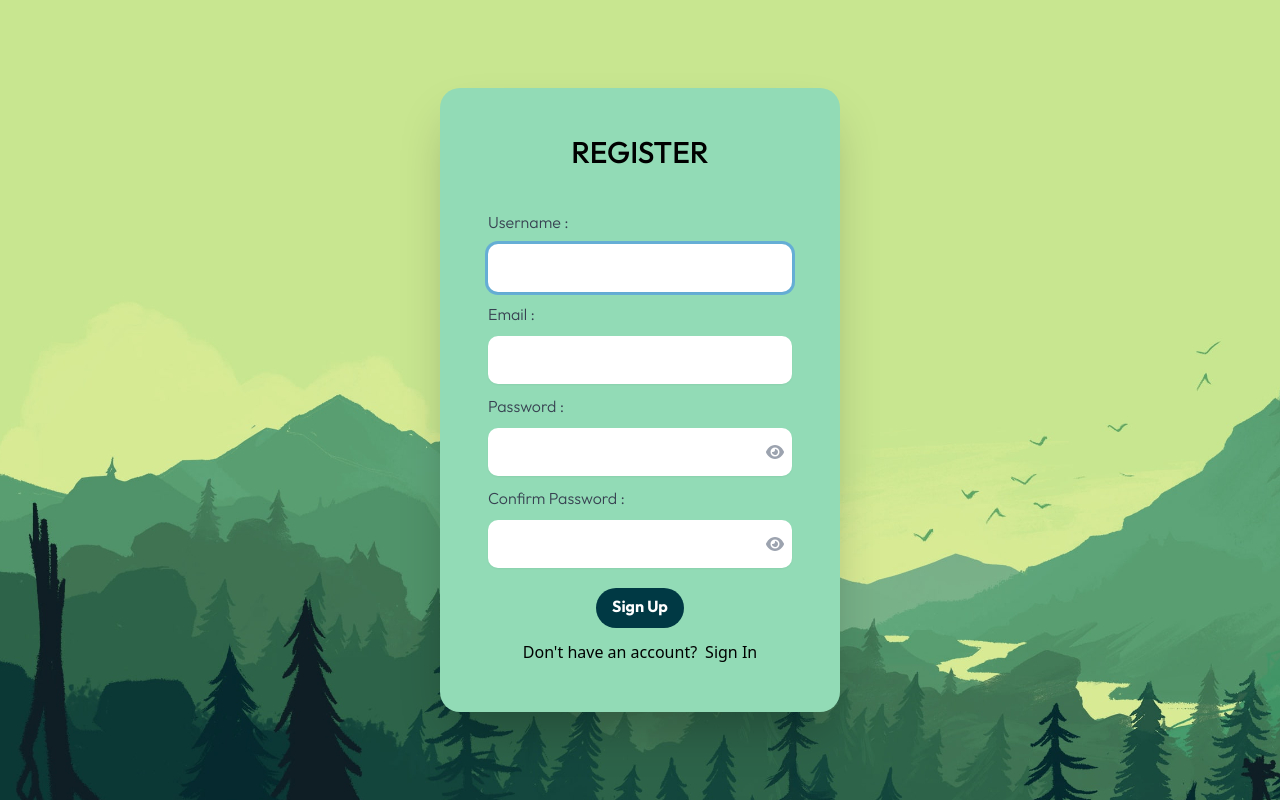
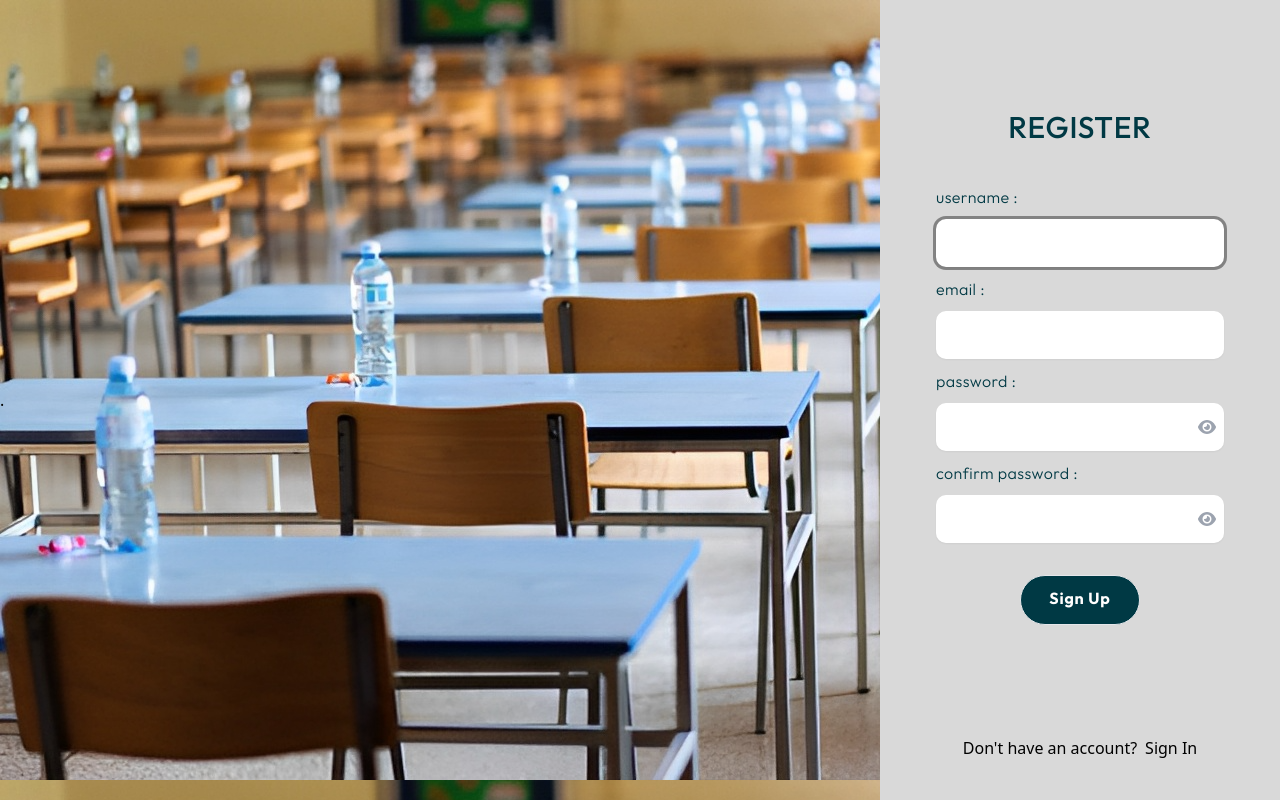
Before and after one commit to Sudhi27Krishna/Exam-Seat-Arrangement-System, a React (Create React App) app: page /register in a window 1280 px wide. Built offline with nearby package versions, Linux system fonts and the light colour scheme.

Commit message:
major design changes made to login and register page

```diff
--- a/src/components/Login.jsx
+++ b/src/components/Login.jsx
@@ -66,18 +66,22 @@ export default function Login() {
 
 
     return (
-        <div className="flex items-center justify-center h-screen bg-login-signup">
-            <div className="py-12 px-12 shadow-2xl w-[23rem] bg-green-login rounded-[20px]">
-                <h1 className="text-3xl text-center font-normal mb-10 font-Outfit-Medium">LOG IN</h1>
+        <div className="flex flex-row items-center justify-between h-screen bg-login-signup">
+            <div>
+                <h1>.</h1>
+            </div>
+            <div className="flex flex-col items-center justify-between h-screen w-[25rem] px-14 bg-[#D9D9D9]">
+                <div className="flex flex-col items-center justify-center h-screen w-full">
+                    <h1 className="text-3xl text-center text-green-medium tracking-wide font-normal mb-10 font-Outfit-Medium">LOG IN</h1>
                     <div className={errMsg ? "flex flex-rows items-center p-2 h-10 w-full border border-red-600 rounded-[10px] bg-red-200 text-red-600  mb-2" : "h-0 w-0 absolute left-[-9999px]"}>
                         <FontAwesomeIcon icon={faExclamationCircle} className="h-4 p-2" />
                         <p ref={errRef} className="font-Outfit-Regular text-sm pl-1" aria-live="assertive">{errMsg}</p>
                     </div>
-                <form className="space-y-6" onSubmit={handleSubmit}>
+                    <form className="space-y-6 w-full" onSubmit={handleSubmit}>
                         <div>
-                        <label className="block text-gray-700 font-Outfit-Light mb-2 select-none" htmlFor="username">Username</label>
+                            <label className="text-green-medium tracking-wide font-Outfit-Light select-none" htmlFor="username">username</label>
                             <input
-                            className="block w-full h-12 px-3 py-2 rounded-[10px] shadow-sm border-gray-300 focus:outline-none focus:border-blue-500 focus:ring focus:ring-blue-500 focus:ring-opacity-50"
+                                className="mt-2 w-full h-12 px-3 py-2 rounded-[10px] shadow-sm focus:outline-none focus:ring focus:ring-black focus:ring-opacity-40"
                                 type="text"
                                 id="username"
                                 ref={userRef}
@@ -85,11 +89,12 @@ export default function Login() {
                                 onChange={(e) => setUser(e.target.value)}
                                 value={user}
                                 required
-                            placeholder="Enter your username" />
+                                placeholder="Enter your username"
+                                spellcheck="false" />
                         </div>
                         <div>
-                        <label className="block text-gray-700 font-Outfit-Light mb-2 select-none" htmlFor="password">Password</label>
-                        <div className={`flex flex-row items-center w-full h-12 rounded-[10px] shadow-sm ${pwdFocus ? " border-blue-500 ring ring-blue-500 ring-opacity-50" : "border-gray-300"}`}>
+                            <label className=" text-green-medium tracking-wide font-Outfit-Light select-none" htmlFor="password">password</label>
+                            <div className={`mt-2 flex flex-row items-center w-full h-12 rounded-[10px] shadow-sm ${pwdFocus ? "ring ring-black ring-opacity-40" : ""}`}>
                                 <input
                                     className="h-12 w-full px-3 py-2 rounded-l-[10px] outline-none"
                                     type={showPwd ? 'text' : 'password'}
@@ -105,15 +110,16 @@ export default function Login() {
                                 </div>
                             </div>
                         </div>
-                    <div className="flex justify-center items-center pt-5 ">
+                        <div className="flex justify-center items-center pt-3 ">
                             <button
-                            className="bg-green-medium hover:bg-green-light text-white font-Outfit-Bold py-2 px-4 rounded-[20px] focus:outline-none focus:shadow-outline select-none"
+                                className="border bg-green-medium tracking-wider hover:bg-opacity-25 hover:text-green-medium hover:border-green-medium  text-white font-Outfit-Bold py-3 px-7 rounded-[30px] focus:outline-none focus:shadow-outline select-none"
                                 type="submit">
                                 Sign In
                             </button>
                         </div>
                     </form>
-                <div className="flex items-center justify-center mt-3 gap-2 select-none">
+                </div>
+                <div className="flex items-center justify-center mb-10 gap-2 select-none">
                     <p>
                         Don't have an account?
                     </p>
--- a/src/components/Register.jsx
+++ b/src/components/Register.jsx
@@ -106,21 +106,26 @@ const Register = () => {
     }
 
     return (
-        <div className="flex items-center justify-center h-screen bg-login-signup">
-            <div className="py-12 px-12 shadow-2xl w-[25rem] bg-green-login rounded-[20px]">
-                <h1 className="text-3xl text-center font-normal mb-10 font-Outfit-Medium">REGISTER</h1>
-                <div className={errMsg ? "flex flex-rows items-center p-2 h-10 w-full border border-red-600 rounded-[10px] bg-red-200 text-red-600  mb-2" : "h-0 w-0 absolute left-[-9999px]"}>
+        <div className="flex flex-row items-center justify-between h-screen bg-login-signup">
+            <div>
+                <h1>.</h1>
+            </div>
+            <div className="flex flex-col items-center justify-center h-screen w-[25rem] px-14 bg-[#D9D9D9]">
+                <div className="flex flex-col items-center justify-center h-screen w-full">
+                    <h1 className="text-3xl text-center text-green-medium tracking-wide font-normal mb-10 font-Outfit-Medium">REGISTER</h1>
+                    <div className={errMsg ? "flex flex-row items-center p-2 h-10 w-full border border-red-600 rounded-[10px] bg-red-200 text-red-600  mb-2" : "h-0 w-0 absolute left-[-9999px]"}>
                         <FontAwesomeIcon icon={faExclamationCircle} className="h-4 p-2" />
                         <p ref={errRef} className="font-Outfit-Regular text-sm pl-1" aria-live="assertive">{errMsg}</p>
                     </div>
-                <form onSubmit={(e) => handleSubmit(e)} className="space-y-3">
-                    <div>
-                        <label htmlFor="username" className="block text-gray-700 font-Outfit-Light mb-2">
-                            Username :
+                    <form onSubmit={(e) => handleSubmit(e)} className="space-y-3 w-full">
+                        <div className="flex flex-col">
+                            <label htmlFor="username" className="text-green-medium tracking-wide font-Outfit-Light mb-2">
+                                username :
                             </label>
                             <input
                                 type="text"
                                 id="username"
+                                spellCheck="false"
                                 ref={userRef}
                                 autoComplete="off"
                                 onChange={(e) => setUser(e.target.value)}
@@ -130,27 +135,30 @@ const Register = () => {
                                 aria-describedby="uidnote"
                                 onFocus={() => setUserFocus(true)}
                                 onBlur={() => setUserFocus(false)}
-                            className={`block w-full h-12 px-3 py-2 rounded-[10px] shadow-sm focus:outline-none focus:ring
-                            ${validName ? "border-[3px] border-green-500 focus:border focus:ring-green-500 focus:ring-opacity-50" : "focus:ring-blue-500 focus:ring-opacity-50"}
-                            ${!validName && user ? "border-[3px] border-red-500 focus:border focus:border-red-500 focus:ring-red-500 focus:ring-opacity-70" : ""}`}
+                                className={`w-full h-12 px-3 py-2 rounded-[10px] shadow-sm focus:outline-none focus:ring
+                            ${validName ? "border-2 border-green-500 focus:border focus:ring-green-500 focus:ring-opacity-50" : "focus:ring-black focus:ring-opacity-40"}
+                            ${!validName && user ? "border-2 border-red-500 focus:border focus:border-red-500 focus:ring-red-500 focus:ring-opacity-70" : ""}`}
                             />
-                        <p id="uidnote" className={userFocus && user && !validName ? "text-xs rounded-lg bg-red-200 text-red-600 p-1 mt-[5px] relative" : "absolute left-[-9999px]"}>
-                            <FontAwesomeIcon icon={faInfoCircle} className="mr-1 text-red-600" />
+                            <div id="uidnote" className={userFocus && user && !validName ? "flex flex-row w-full text-xs rounded-lg bg-red-200 text-red-600 p-1 mt-[5px]" : "absolute left-[-9999px]"}>
+                                <FontAwesomeIcon icon={faInfoCircle} className="mr-1 pl-1 pt-[2px] text-red-600" />
+                                <p>
                                     4 to 24 characters.<br />
                                     Must begin with a letter.<br />
                                     Letters, numbers, underscores, hyphens allowed.
                                 </p>
                             </div>
+                        </div>
 
-                    <div>
-                        <label htmlFor="email" className="block text-gray-700 font-Outfit-Light mb-2">
-                            Email :
+                        <div className="flex flex-col">
+                            <label htmlFor="email" className="text-green-medium tracking-wide font-Outfit-Light mb-2">
+                                email :
                             </label>
                             <input
                                 type="text"
                                 id="email"
                                 ref={emailRef}
                                 autoComplete="off"
+                                spellCheck="false"
                                 onChange={(e) => setMail(e.target.value)}
                                 value={mail}
                                 required
@@ -158,26 +166,26 @@ const Register = () => {
                                 aria-describedby="mailnote"
                                 onFocus={() => setMailFocus(true)}
                                 onBlur={() => setMailFocus(false)}
-                            className={`block w-full h-12 px-3 py-2 rounded-[10px] shadow-sm focus:outline-none focus:ring
-                            ${validMail ? "border-[3px] border-green-500 focus:border focus:ring-green-500 focus:ring-opacity-50" : "focus:ring-blue-500 focus:ring-opacity-50"}
-                            ${!validMail && mail ? "border-[3px] border-red-500 focus:border focus:border-red-500 focus:ring-red-500 focus:ring-opacity-70" : ""}`}
+                                className={`w-full h-12 px-3 py-2 rounded-[10px] shadow-sm focus:outline-none focus:ring
+                            ${validMail ? "border-2 border-green-500 focus:border focus:ring-green-500 focus:ring-opacity-50" : "focus:ring-black focus:ring-opacity-40"}
+                            ${!validMail && mail ? "border-2 border-red-500 focus:border focus:border-red-500 focus:ring-red-500 focus:ring-opacity-70" : ""}`}
 
                             />
-                        <p id="mailnote" className={mailFocus && mail && !validMail ? "text-xs rounded-lg bg-red-200 text-red-600 p-1 mt-[5px] relative" : "absolute left-[-9999px]"}>
+                            <p id="mailnote" className={mailFocus && mail && !validMail ? "text-xs rounded-lg bg-red-200 text-red-600 p-1 mt-[5px] " : "absolute left-[-9999px]"}>
                                 <FontAwesomeIcon icon={faInfoCircle} className="mr-1 text-red-600" />
-                            Use mgits mail id.
+                                Use mgits mail id.(lowercase)
                             </p>
                         </div>
 
-                    <div>
-                        <label htmlFor="password" className="block text-gray-700 font-Outfit-Light mb-2">
-                            Password :
+                        <div className="flex flex-col">
+                            <label htmlFor="password" className="text-green-medium tracking-wide font-Outfit-Light mb-2">
+                                password :
                             </label>
-                        <div className={`flex flex-row items-center w-full h-12 rounded-[10px] shadow-sm ${pwdFocus && !pwd ? "ring ring-blue-500 ring-opacity-50" : ""}
+                            <div className={`flex flex-row items-center w-full h-12 rounded-[10px] shadow-sm ${pwdFocus && !pwd ? "ring ring-black ring-opacity-40" : ""}
                         ${pwdFocus && validPwd ? "ring ring-green-500 ring-opacity-50" : ""} ${pwdFocus && !validPwd && pwd ? "ring ring-red-500 ring-opacity-70" : ""}`}>
                                 <input
-                                className={`h-12 w-full px-3 py-2 rounded-l-[10px] outline-none ${!pwdFocus && validPwd ? "border-y-[3px] border-l-[3px] border-green-500 " : ""}
-                                ${!pwdFocus && !validPwd && pwd ? "border-y-[3px] border-l-[3px] border-red-500" : ""}`}
+                                    className={`h-12 w-full px-3 py-2 rounded-l-[10px] outline-none ${!pwdFocus && validPwd ? "border-y-2 border-l-2 border-green-500 " : ""}
+                                ${!pwdFocus && !validPwd && pwd ? "border-y-2 border-l-2 border-red-500" : ""}`}
                                     type={showPwd ? 'text' : 'password'}
                                     id="password"
                                     onChange={(e) => setPwd(e.target.value)}
@@ -188,28 +196,30 @@ const Register = () => {
                                     onFocus={() => setPwdFocus(true)}
                                     onBlur={() => setPwdFocus(false)}
                                 />
-                            <div className={`flex bg-white w-10 h-12 rounded-r-[10px] items-center justify-center ${!pwdFocus && validPwd ? "border-y-[3px] border-r-[3px] border-green-500" : ""}
-                            ${!pwdFocus && !validPwd && pwd ? "border-y-[3px] border-r-[3px] border-red-500" : ""}`}>
+                                <div className={`flex bg-white w-10 h-12 rounded-r-[10px] items-center justify-center ${!pwdFocus && validPwd ? "border-y-2 border-r-2 border-green-500" : ""}
+                            ${!pwdFocus && !validPwd && pwd ? "border-y-2 border-r-2 border-red-500" : ""}`}>
                                     <FontAwesomeIcon icon={showPwd ? faEyeSlash : faEye} className="text-gray-400 cursor-pointer border-gray-300" onClick={toggleShowPwd} />
                                 </div>
                             </div>
-                        <p id="pwdnote" className={pwdFocus && !validPwd ? "text-xs rounded-lg bg-red-200 text-red-600 p-1 mt-[5px] relative" : "absolute left-[-9999px]"}>
-                            <FontAwesomeIcon icon={faInfoCircle} className="mr-1 text-red-600" />
+                            <div id="pwdnote" className={pwdFocus && !validPwd ? "flex flex-row text-xs rounded-lg bg-red-200 text-red-600 p-1 mt-[5px]" : "absolute left-[-9999px]"}>
+                                <FontAwesomeIcon icon={faInfoCircle} className="mr-1 pl-1 pt-[2px] text-red-600" />
+                                <p>
                                     8 to 24 characters.<br />
                                     Must include uppercase and lowercase letters, a number and a special character.<br />
                                     Allowed special characters: <span aria-label="exclamation mark">!</span> <span aria-label="at symbol">@</span> <span aria-label="hashtag">#</span> <span aria-label="dollar sign">$</span> <span aria-label="percent">%</span>
                                 </p>
                             </div>
+                        </div>
 
-                    <div>
-                        <label htmlFor="confirm_pwd" className="block text-gray-700 font-Outfit-Light mb-2">
-                            Confirm Password :
+                        <div className="flex flex-col">
+                            <label htmlFor="confirm_pwd" className="text-green-medium tracking-wide font-Outfit-Light mb-2">
+                                confirm password :
                             </label>
-                        <div className={`flex flex-row items-center w-full h-12 rounded-[10px] shadow-sm ${matchFocus && !matchPwd ? "ring ring-blue-500 ring-opacity-50" : ""}
+                            <div className={`flex flex-row items-center w-full h-12 rounded-[10px] shadow-sm ${matchFocus && !matchPwd ? "ring ring-black ring-opacity-40" : ""}
                         ${matchFocus && validMatch && matchPwd ? "ring ring-green-500 ring-opacity-50" : ""} ${matchFocus && !validMatch && matchPwd ? "ring ring-red-500 ring-opacity-70 " : ""}`}>
                                 <input
-                                className={`h-12 w-full px-3 py-2 rounded-l-[10px] outline-none ${!matchFocus && validMatch && matchPwd ? "border-y-[3px] border-l-[3px] border-green-500" : ""}
-                                ${!matchFocus && !validMatch && matchPwd ? "border-y-[3px] border-l-[3px] border-red-500" : ""}`}
+                                    className={`h-12 w-full px-3 py-2 rounded-l-[10px] outline-none ${!matchFocus && validMatch && matchPwd ? "border-y-2 border-l-2 border-green-500" : ""}
+                                ${!matchFocus && !validMatch && matchPwd ? "border-y-2 border-l-2 border-red-500" : ""}`}
                                     type={showConfirmPwd ? 'text' : 'password'}
                                     id="confirm_pwd"
                                     onChange={(e) => setMatchPwd(e.target.value)}
@@ -220,24 +230,26 @@ const Register = () => {
                                     onFocus={() => setMatchFocus(true)}
                                     onBlur={() => setMatchFocus(false)}
                                 />
-                            <div className={`flex bg-white w-10 h-12 rounded-r-[10px] items-center justify-center ${!matchFocus && validMatch && matchPwd ? "border-y-[3px] border-r-[3px] border-green-500" : ""}
-                            ${!matchFocus && !validMatch && matchPwd ? "border-y-[3px] border-r-[3px] border-red-500" : ""}`}>
+                                <div className={`flex bg-white w-10 h-12 rounded-r-[10px] items-center justify-center ${!matchFocus && validMatch && matchPwd ? "border-y-2 border-r-2 border-green-500" : ""}
+                            ${!matchFocus && !validMatch && matchPwd ? "border-y-2 border-r-2 border-red-500" : ""}`}>
                                     <FontAwesomeIcon icon={showConfirmPwd ? faEyeSlash : faEye} className="text-gray-400 cursor-pointer border-gray-300" onClick={toggleShowConfirmPwd} />
                                 </div>
                             </div>
-                        <p id="confirmnote" className={matchFocus && !validMatch ? "text-xs rounded-lg bg-red-200 text-red-600 p-1 mt-[5px] relative" : "absolute left-[-9999px]"}>
+                            <p id="confirmnote" className={matchFocus && !validMatch ? "text-xs rounded-lg bg-red-200 text-red-600 p-1 mt-[5px]" : "absolute left-[-9999px]"}>
                                 <FontAwesomeIcon icon={faInfoCircle} className="mr-1 text-red-600" />
                                 Must match the first password input field.
                             </p>
                         </div>
 
-                    <div className="flex items-center justify-center pt-2">
-                        <button type="submit" className=" bg-green-medium hover:bg-green-light text-white font-Outfit-Bold py-2 px-4 rounded-[20px] focus:outline-none focus:shadow-outline"
-                            disabled={!validName || !validPwd || !validMatch ? true : false}>Sign Up
+                        <div className="flex items-center justify-center pt-5">
+                            <button type="submit"
+                                className="border bg-green-medium tracking-wider hover:bg-opacity-25 hover:text-green-medium hover:border-green-medium  text-white font-Outfit-Bold py-3 px-7 rounded-[30px] focus:outline-none focus:shadow-outline select-none"
+                                disabled={!validName || !validPwd || !validMatch || !validMail ? true : false}>Sign Up
                             </button>
                         </div>
                     </form>
-                <div className="flex items-center justify-center mt-3 gap-2">
+                </div>
+                <div className="flex items-center justify-center mb-10 gap-2">
                     <p>
                         Don't have an account?
                     </p>
--- a/tailwind.config.js
+++ b/tailwind.config.js
@@ -37,7 +37,7 @@ module.exports = {
       },
 
       backgroundImage: {
-        'login-signup': "url('/src/assets/bgimage.jpg')",
+        'login-signup': "url('/src/assets/bgimage.png')",
       }
     },
   },
```
Also changed, not shown: src/assets/bgimage.jpg (deleted), src/assets/bgimage.png (added). Lines whose indentation alone changed are shown as unchanged.
